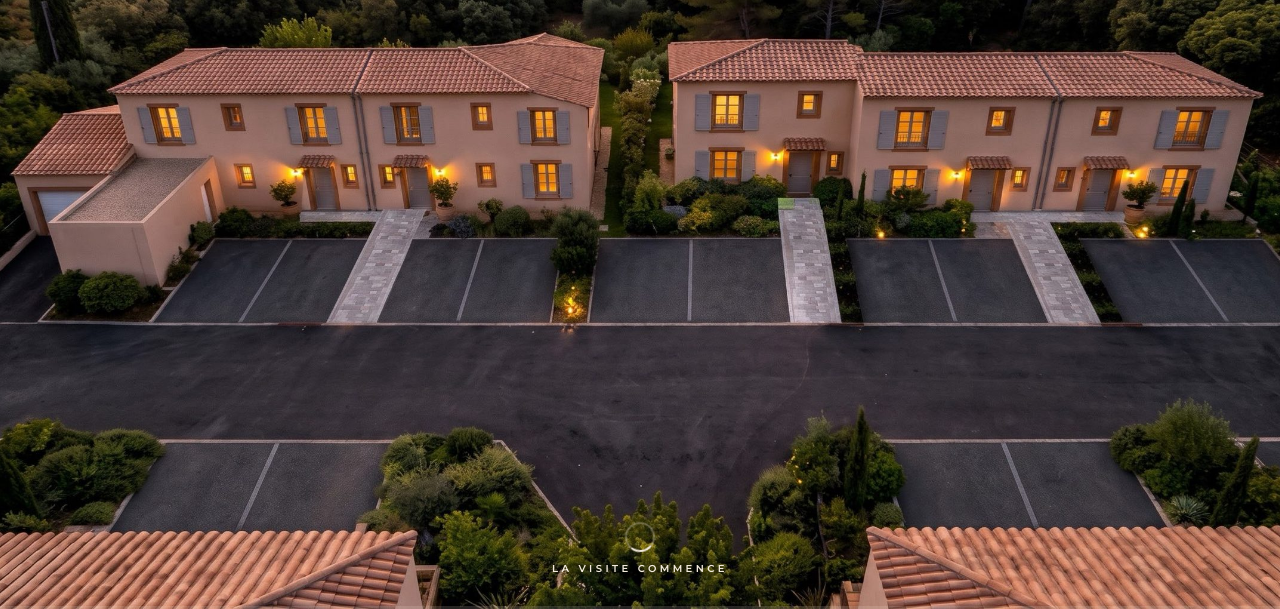
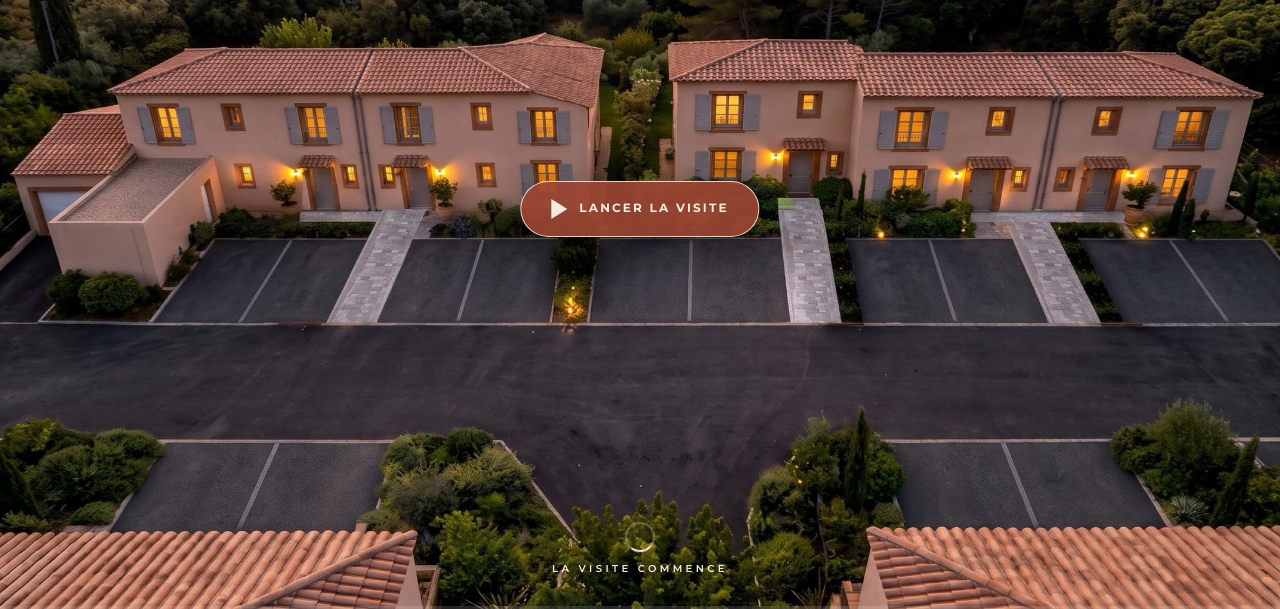
Before and after one commit to enzog-create/cobalt-group, a plain HTML site: page bastides-erable/index.html in a window 1280 px wide. Shown: the part 191-800 px from the top of the page. Drawn offline with nearby package versions, Linux system fonts and the light colour scheme.

Commit message:
Bastides de l'Érable : bouton « Lancer la visite » si le navigateur bloque la lecture automatique (Safari)
Co-Authored-By: Claude Opus 5.5 <noreply@anthropic.com>
Claude-Session: https://claude.ai/code/session_01YM81mdJQuMLcLSahQKDU3A

```diff
--- a/bastides-erable/index.html
+++ b/bastides-erable/index.html
@@ -1,6 +1,7 @@
 <!doctype html>
 <html lang="fr">
 <head>
+<script>window.FILM_SRC='assets/film-v11.mp4'</script>
 <script>window.FILM_SRC='assets/film-v11.mp4'</script>
 <script>window.FILM_SRC='assets/film-v11.mp4'</script>
 <script>window.FILM_SRC='assets/film-v11.mp4'</script>
@@ -444,7 +445,13 @@ class Component extends DCLogic {
     v.addEventListener('timeupdate',()=>{if(this.R.bar&&v.duration)this.R.bar.style.width=(v.currentTime/v.duration*100)+'%';});
     v.addEventListener('ended',()=>{if(this.state.view==='film'&&!this.state.trans)this.transition(true);});
     v.addEventListener('playing',()=>{v.style.opacity='1';if(this.R.load)this.R.load.style.opacity='0';if(this.R.title){this.later(()=>{this.R.title.style.opacity='0';this.R.title.style.transform='translateY(-30px) scale(.96)';},1400);}});
-    if(window.FILM_SRC){v.muted=true;v.defaultMuted=true;v.playsInline=true;v.setAttribute('playsinline','');v.setAttribute('webkit-playsinline','');v.preload='auto';this.t0=performance.now();this.native=true;const chk=()=>this.tryStart();v.addEventListener('progress',chk);this.ptimer=setInterval(chk,250);v.addEventListener('canplaythrough',()=>{this.loaded=true;this.tryStart();},{once:true});v.addEventListener('error',()=>{this.loaded=true;this.tryStart();},{once:true});v.src=window.FILM_SRC;v.load();return;}
+    if(window.FILM_SRC){v.muted=true;v.defaultMuted=true;v.playsInline=true;v.setAttribute('playsinline','');v.setAttribute('webkit-playsinline','');v.preload='auto';v.autoplay=true;v.setAttribute('autoplay','');this.t0=performance.now();this.native=true;
+      const wd=()=>{if(this.state.view!=='film'||(!v.paused&&v.currentTime>0.05)||document.getElementById('playfb'))return;const host=v.parentElement;const b=document.createElement('button');b.id='playfb';b.type='button';b.setAttribute('aria-label','Lancer la visite');
+        b.innerHTML='<span style="display:inline-block;width:0;height:0;border-left:16px solid #F3EBDD;border-top:10px solid transparent;border-bottom:10px solid transparent;margin-right:12px;vertical-align:middle"></span>LANCER LA VISITE';
+        b.style.cssText='position:absolute;left:50%;top:50%;transform:translate(-50%,-50%);z-index:20;min-height:56px;padding:0 30px;border-radius:56px;border:1px solid rgba(243,235,221,.85);background:rgba(156,70,50,.92);color:#F3EBDD;font:700 12px Montserrat,sans-serif;letter-spacing:.18em;cursor:pointer;box-shadow:0 18px 40px rgba(0,0,0,.35)';
+        b.onclick=(e)=>{e.stopPropagation();v.muted=true;this.started=true;v.playbackRate=RATE;const pr=v.play();b.remove();if(pr&&pr.catch)pr.catch(()=>{});};host.appendChild(b);};
+      v.addEventListener('playing',()=>{const b=document.getElementById('playfb');if(b)b.remove();});
+      this.later(wd,3500);this.later(wd,8000);const chk=()=>this.tryStart();v.addEventListener('progress',chk);this.ptimer=setInterval(chk,250);v.addEventListener('canplaythrough',()=>{this.loaded=true;this.tryStart();},{once:true});v.addEventListener('error',()=>{this.loaded=true;this.tryStart();},{once:true});v.src=window.FILM_SRC;v.load();return;}
     const MS=window.ManagedMediaSource||window.MediaSource;
     if(MS&&MS.isTypeSupported&&MS.isTypeSupported(CODEC)){const ms=new MS();v.disableRemotePlayback=true;v.src=URL.createObjectURL(ms);
       ms.addEventListener('sourceopen',async()=>{try{const sb=ms.addSourceBuffer(CODEC);
```
